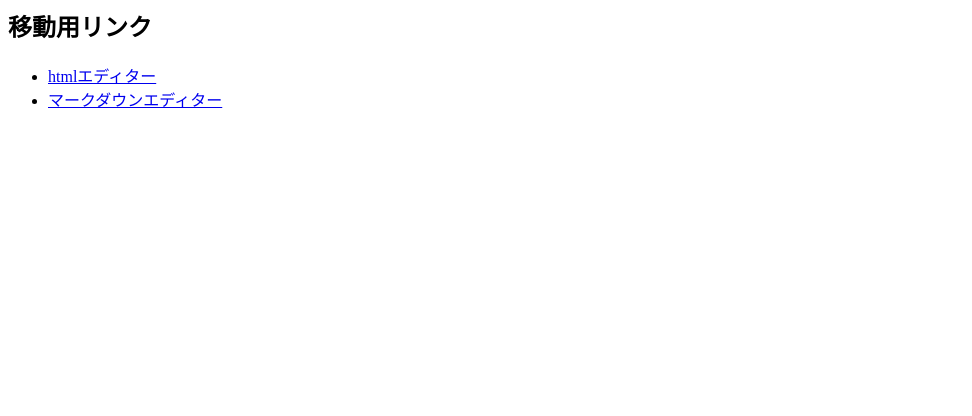
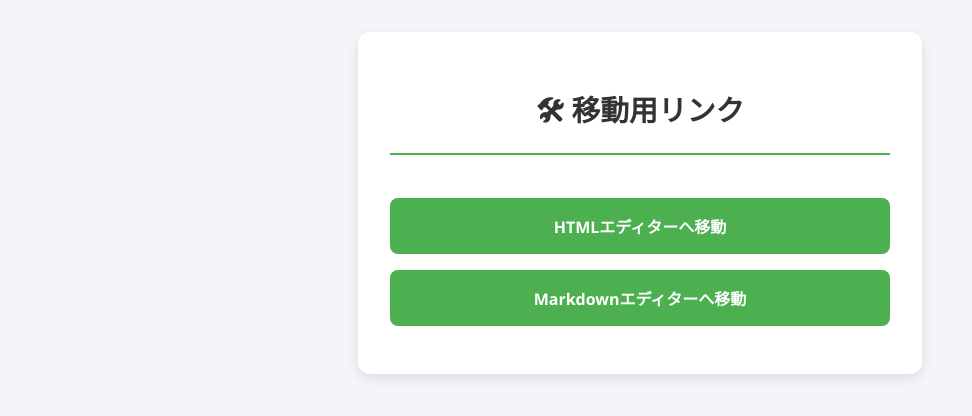
Before and after one commit to math-u-t/web-app, a plain HTML site: page index.html in a window 1280 px wide. Shown: the whole page, without its empty margins (0-972 px from the left). Drawn offline with Linux system fonts and the light colour scheme.

Commit message:
リンクと依存修正

```diff
--- a/index.html
+++ b/index.html
@@ -1,9 +1,17 @@
-<html>
-  <body>
-    <h2>移動用リンク</h2>
+<!DOCTYPE html>
+<html lang="ja">
+<head>
+  <meta charset="UTF-8">
+  <title>エディターリンク</title>
+  <link rel="stylesheet" href="styles/index.css">
+</head>
+<body>
+  <div class="container">
+    <h2>🛠 移動用リンク</h2>
     <ul>
-      <li><a href="page/html-edit.html">htmlエディター</a></li>
-      <li><a href="page/markdown-edit.html">マークダウンエディター</a></li>
+      <li><a href="pages/html-edit.html">HTMLエディターへ移動</a></li>
+      <li><a href="pages/markdown-edit.html">Markdownエディターへ移動</a></li>
     </ul>
-  </body>
+  </div>
+</body>
 </html>
--- /dev/null
+++ b/styles/index.css
@@ -0,0 +1,69 @@
+body {
+  font-family: 'Segoe UI', sans-serif;
+  background: #f4f4f9;
+  margin: 0;
+  padding: 2em;
+  display: flex;
+  justify-content: center;
+  align-items: flex-start;
+  min-height: 100vh;
+}
+
+.container {
+  max-width: 500px;
+  width: 100%;
+  background: #fff;
+  padding: 2em;
+  border-radius: 12px;
+  box-shadow: 0 4px 12px rgba(0, 0, 0, 0.1);
+}
+
+h2 {
+  text-align: center;
+  margin-bottom: 1.5em;
+  font-size: 1.8em;
+  color: #333;
+  border-bottom: 2px solid #4CAF50;
+  padding-bottom: 0.5em;
+}
+
+ul {
+  list-style: none;
+  padding: 0;
+}
+
+li {
+  margin: 1em 0;
+}
+
+a {
+  display: block;
+  text-decoration: none;
+  background: #4CAF50;
+  color: #fff;
+  padding: 1em;
+  border-radius: 8px;
+  text-align: center;
+  font-weight: bold;
+  transition: background 0.3s ease, transform 0.2s ease;
+}
+
+a:hover {
+  background: #45a049;
+  transform: translateY(-2px);
+}
+
+@media (max-width: 600px) {
+  .container {
+    padding: 1.2em;
+  }
+
+  h2 {
+    font-size: 1.5em;
+  }
+
+  a {
+    font-size: 0.95em;
+    padding: 0.8em;
+  }
+}
```
Also changed, not shown: pages/html-edit.html (+1 -1 lines).
